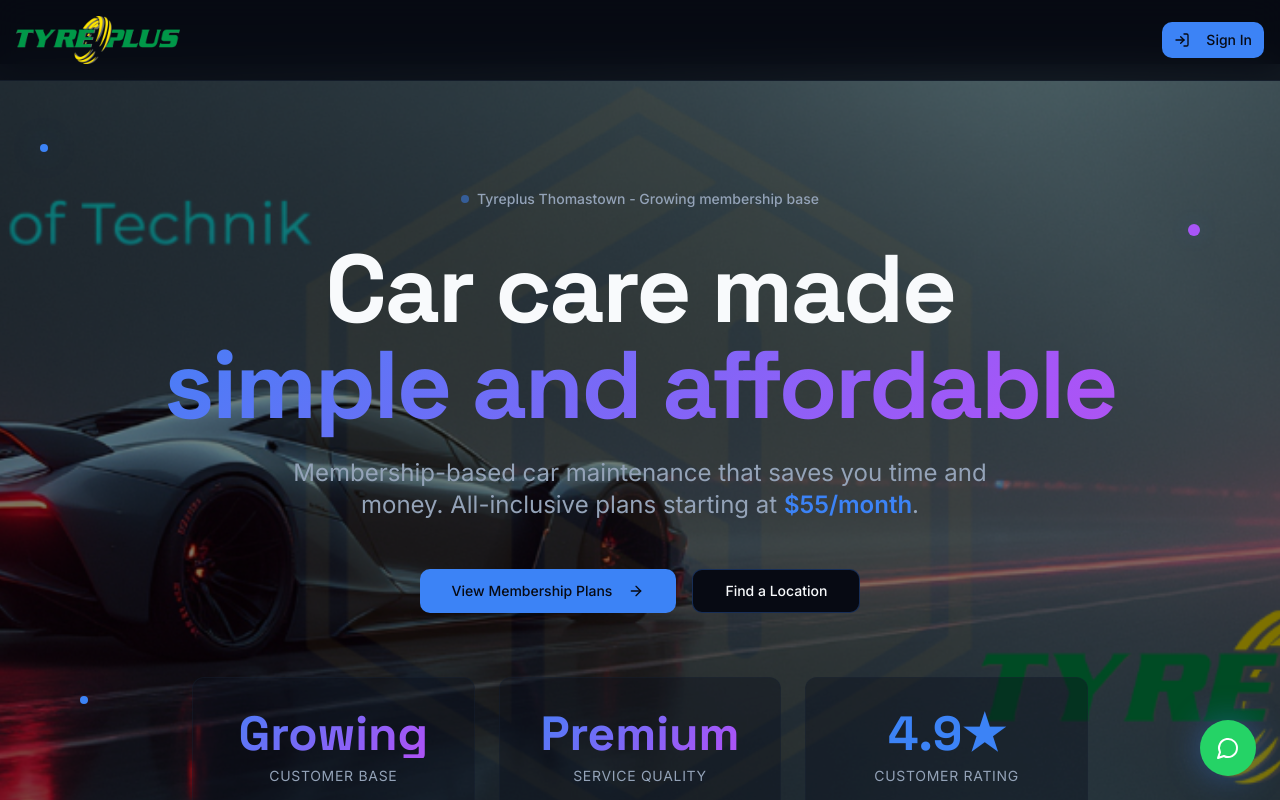
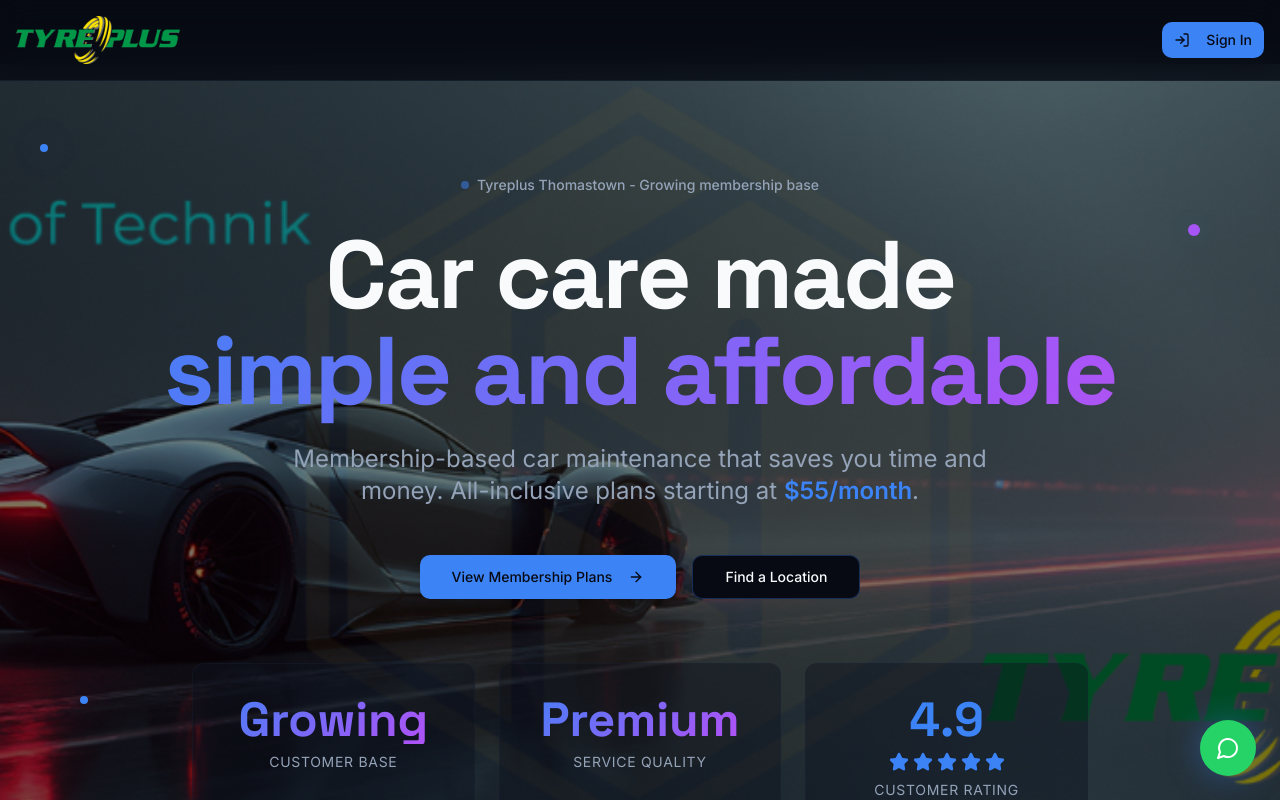
Before and after one commit to wai2much/thoma-revamp-pro, a React (Vite) app: page / in a window 1280 px wide. Shown: the top 800 px of the page. Built offline with nearby package versions, Linux system fonts and the light colour scheme.

Commit message:
Fix hero page stars

```diff
--- a/src/components/Hero.tsx
+++ b/src/components/Hero.tsx
@@ -1,5 +1,5 @@
 import { Button } from "@/components/ui/button";
-import { ArrowRight, MessageCircle } from "lucide-react";
+import { ArrowRight, MessageCircle, Star } from "lucide-react";
 import { useState, useEffect } from "react";
 import bannerSuperGt from "@/assets/banner-super-gt.png";
 import bannerSports from "@/assets/banner-sports.png";
@@ -97,7 +97,12 @@ export const Hero = () => {
             <div className="text-sm text-muted-foreground uppercase tracking-wider">Service Quality</div>
           </div>
           <div className="glass-card rounded-xl p-8 text-center group cursor-pointer">
-            <div className="text-5xl font-display font-bold mb-2 text-primary group-hover:scale-110 transition-transform duration-300">4.9★</div>
+            <div className="text-5xl font-display font-bold mb-2 text-primary group-hover:scale-110 transition-transform duration-300">4.9</div>
+            <div className="flex justify-center gap-1 mb-2">
+              {[...Array(5)].map((_, i) => (
+                <Star key={i} className="h-5 w-5 fill-primary text-primary" />
+              ))}
+            </div>
             <div className="text-sm text-muted-foreground uppercase tracking-wider">Customer Rating</div>
           </div>
         </div>
```
